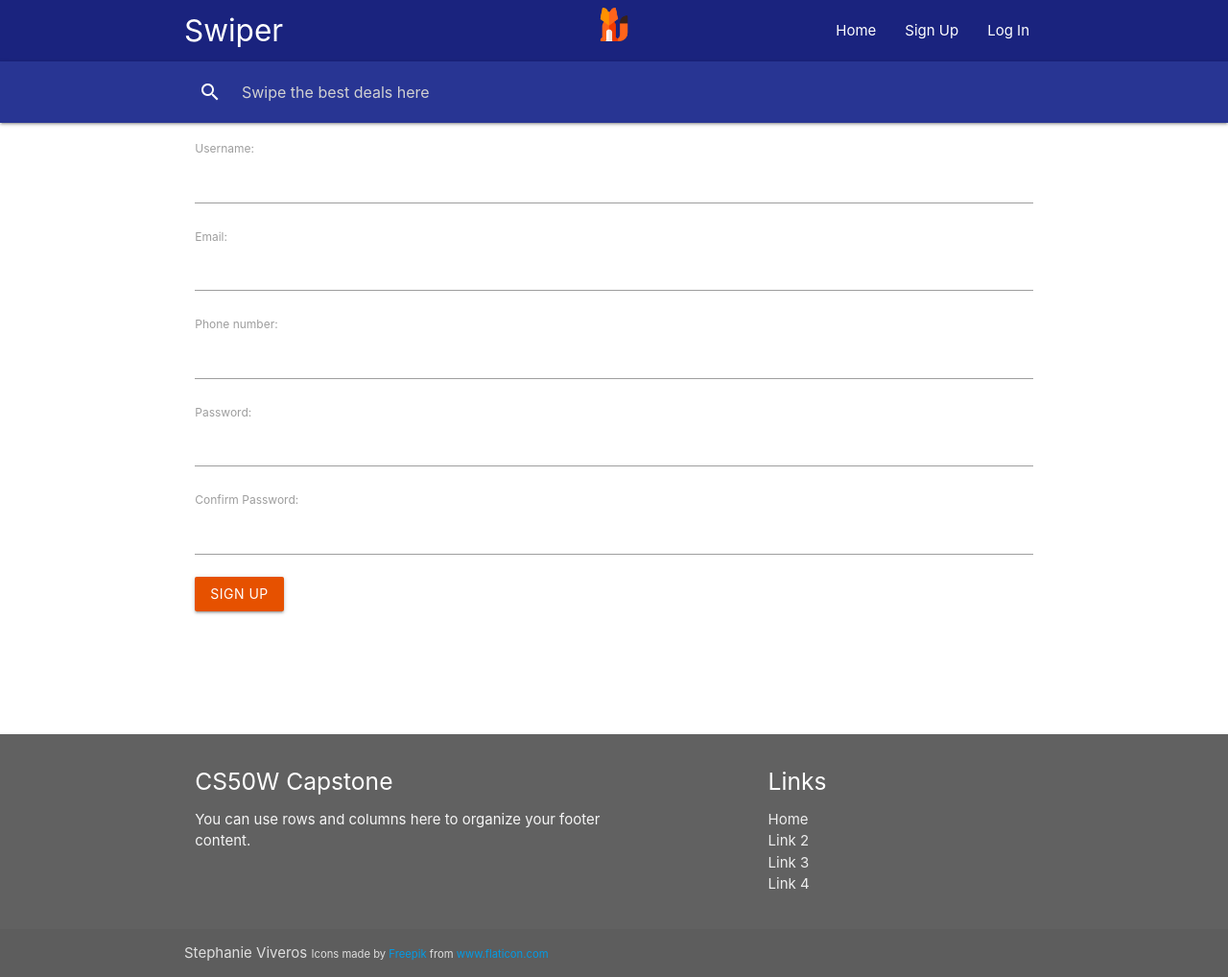
After one commit to MidKnight92/swiper, a Django app: page /accounts/signup in a window 1280 px wide. The commit adds this page. Shown: the whole page at 96% size. Run offline with Django 3.2, Linux system fonts and the light colour scheme; parts of the project's set-up code (start-up, migrations or seed data) failed here and were passed over.

Commit message:
Add sign up, log in, and log out funcunality and clean up files

```diff
--- a/capstone/urls.py
+++ b/capstone/urls.py
@@ -19,4 +19,6 @@ from django.urls import path, include
 urlpatterns = [
     path('admin/', admin.site.urls),
     path('', include('my_app.urls')),
+    path('accounts/', include('django.contrib.auth.urls')),
+
 ]
--- a/my_app/admin.py
+++ b/my_app/admin.py
@@ -1,5 +1,5 @@
 from django.contrib import admin
-from .models import Search
+# from .models import Search
 # Register your models here.
 
-admin.site.register(Search)
+# admin.site.register(Search)
--- /dev/null
+++ b/my_app/forms.py
@@ -0,0 +1,50 @@
+from django import forms
+from django.contrib.auth import get_user_model
+
+User = get_user_model()
+
+class LoginForm(forms.Form):
+    username = forms.CharField(max_length=20)
+    password = forms.CharField(
+        widget=forms.PasswordInput(
+            attrs={"id": "user-password"}
+        )
+    )
+
+    def clean_username(self):
+        username = self.cleaned_data.get("username")
+        qs = User.objects.filter(username__iexact=username)
+        if not qs.exists():
+            raise forms.ValidationError('Invalid')
+        return username
+
+class SignupForm(forms.Form):
+    username = forms.CharField(max_length=20, required=True)
+    email = forms.EmailField(required=True)
+    phone_number = forms.CharField(max_length=17, required=True)
+    password1 = forms.CharField(
+        label='Password',
+        widget=forms.PasswordInput(
+            attrs={"id": "user-password"}
+        )
+    )
+    password2 = forms.CharField(
+        label='Confirm Password',
+        widget=forms.PasswordInput(
+            attrs={"id": "user-confirm-password"}
+        )
+    )
+    def clean_email(self):
+        email = self.cleaned_data.get("email")
+        qs = User.objects.filter(email__iexact=email)
+        if qs.exists():
+            raise forms.ValidationError("This email is already in use.")
+        return email
+
+
+    def clean_username(self):
+        username = self.cleaned_data.get("username")
+        qs = User.objects.filter(username__iexact=username)
+        if qs.exists():
+            raise forms.ValidationError('Invalid Username')
+        return username
--- a/my_app/static/my_app/js/index.js
+++ b/my_app/static/my_app/js/index.js
@@ -10,7 +10,7 @@ document.addEventListener('DOMContentLoaded', () => {
     })
 })
 
-const addOrRemoveItem = (icon) => {
+const addOrRemoveItem = async (icon) => {
     url = window.location.href;
 
     // Get item and price values
@@ -25,16 +25,15 @@ const addOrRemoveItem = (icon) => {
 
 
         try {
-            fetch(url, {
-                method: 'Post',
+           const data = await fetch(url, {
+                method: 'POST',
                 body: JSON.stringify({
                     "item": item,
                     "price": price,
                     "action": 'add'
                 })
-            }).then( response => {
-                console.log(response);
             })
+            console.log(data.json());
         } catch (error) {
             console.log(error);
         }
@@ -48,18 +47,26 @@ const addOrRemoveItem = (icon) => {
         icon.innerHTML = 'add';
 
         try {
-            fetch(url, {
-                method: 'Put',
+            const data = await fetch(url, {
+                method: 'PUT',
                 body: JSON.stringify({
                     "item": item,
                     "price": price,
                     "action": 'remove'
                 })
-            }).then( response => {
-                console.log(response);
             })
+            console.log(data.json());
         } catch (error) {
             console.log(error);
         }
     }
 }
+
+async function sendRequest(url, method="GET", payload=null){
+    const options = { method };
+    if (payload){
+        options.headers = {"Content-Type": "application/json"};
+        options.body = JSON.stringify(payload);
+        const data = fetch(url, options)
+    }
+}
--- a/my_app/templates/my_app/footer.html
+++ b/my_app/templates/my_app/footer.html
@@ -10,7 +10,7 @@
         <div class="col l4 offset-l2 s12">
           <h5 class="white-text">Links</h5>
           <ul>
-            <li><a class="grey-text text-lighten-3" href="{% url 'index' %}">Home</a></li>
+            <li><a class="grey-text text-lighten-3" href="{% url 'index_view' %}">Home</a></li>
             <li><a class="grey-text text-lighten-3" href="#!">Link 2</a></li>
             <li><a class="grey-text text-lighten-3" href="#!">Link 3</a></li>
             <li><a class="grey-text text-lighten-3" href="#!">Link 4</a></li>
--- a/my_app/templates/my_app/header.html
+++ b/my_app/templates/my_app/header.html
@@ -11,7 +11,13 @@
       /></a>
       <a href="#" class="brand-logo">Swiper</a>
       <ul id="nav-mobile" class="right hide-on-med-and-down">
-        <li><a href="/">Home</a></li>
+        <li><a href="{% url 'index_view' %}">Home</a></li>
+        {% if user.is_authenticated %}
+          <li><a href="{% url 'logout_view' %}">Log Out</a></li>
+        {% else %}
+          <li><a href="{% url 'signup_view' %}">Sign Up</a></li>
+          <li><a href="{% url 'login_view' %}">Log In</a></li>
+        {% endif %}
       </ul>
     </div>
   </div>
@@ -19,7 +25,7 @@
 
 <nav class="indigo darken-3">
   <div class="container nav-wrapper">
-    <form action="{% url 'search' %}" method="GET">
+    <form action="{% url 'search_view' %}" method="GET">
       <div class="input-field">
         <input
           id="search"
--- /dev/null
+++ b/my_app/templates/my_app/registration/signup.html
@@ -0,0 +1,27 @@
+{% extends "my_app/layout.html" %}
+
+{% block title %}Sign Up{% endblock %}
+
+{% block body %}
+{% load static %}
+{% if message %}>
+<div class="container">
+    <div class="centered">
+        {{ message }}
+        <a href="{% url 'signup' %}">Create an account</a>
+    </div>
+</div>
+{% else %}
+<div class="container">
+    <div class="centered">
+        <div class="row">
+            <form class="col s12" method="POST" action="">
+              {% csrf_token %}
+              {{ form.as_p }}
+              <button class="btn waves-effect waves-light orange darken-4" type="submit" name="action" value="signup">Sign Up</button>
+            </form>
+          </div>
+    </div>
+</div>
+{% endif %}
+{% endblock %}
--- a/my_app/urls.py
+++ b/my_app/urls.py
@@ -2,7 +2,9 @@ from django.urls import path
 from . import views
 
 urlpatterns = [
-    path('', views.index, name='index'),
-    path('search', views.search, name='search'),
-    path('register', views.register, name='register')
+    path('', views.index_view, name='index_view'),
+    path('search', views.search_view, name='search_view'),
+    path('accounts/signup', views.signup_view, name='signup_view'),
+    path('accounts/login', views.login_view, name='login_view'),
+    path('accounts/logout', views.logout_view, name='logout_view'),
 ]
--- a/my_app/views.py
+++ b/my_app/views.py
@@ -1,22 +1,24 @@
-from django.contrib.auth import authenticate, login, logout
+from django.contrib.auth import authenticate, login, logout, get_user_model
 from django.contrib.auth.decorators import login_required
-from django.shortcuts import render
+from django.shortcuts import redirect, render
 from requests.compat import quote_plus
 from bs4 import BeautifulSoup
 from django.urls import reverse
 from django.db import IntegrityError
 from django.http import HttpResponseRedirect, HttpResponse
-from .models import User, Search
 from django.views.decorators.csrf import csrf_exempt
 import time
 import requests
 import json
 import itertools
-from sqlalchemy.sql import expression
+from sqlalchemy.sql import expression # to be removed
 from my_app.price import get_current_price, assess_price
 from my_app.contact import send_email
 from selenium import webdriver
 from selenium.webdriver.chrome.options import Options
+from .forms import LoginForm, SignupForm
+
+User = get_user_model()
 
 # Change to an empty list
 # have users sign up to find prices at there favorite stores
@@ -31,41 +33,58 @@ def track(url):
     # time.sleep(2)
 
 # Views
-def index(request):
+def index_view(request):
     return render(request, 'my_app/index.html')
 
-def register(request):
+def signup_view(request):
+    message = ''
     # User made a post request via creating an account
     if request.method == "POST":
-        username = request.POST["username"]
-        email = request.POST["email"]
+        form = SignupForm(request.POST)
+        if form.is_valid():
+            username = form.cleaned_data.get('username')
+            password = form.cleaned_data.get('password1')
+            password2 = form.cleaned_data.get('password2')
+            email = form.cleaned_data.get('email')
+            phone_number = form.cleaned_data.get('phone_number')
+            extra_fields = {"phone_number" : phone_number}
+            user = User.objects.create_user(username=username, email=email,  password=password)
+            print('sign up successful')
+            login(request, user)
+            # return redirect('index_view')
+        else:
+            message = 'Invalid Sign Up'
+    form = SignupForm()
+    context = {'form': form, 'message': message}
+    # User made a GET request or invalid POST render signup form
+    return render(request, "my_app/registration/signup.html", context)
 
-        # Ensure password matches confirmation
-        password = request.POST["password"]
-        confirmation = request.POST["confirmation"]
-        if password != confirmation:
-            return render(request, "my_app/register.html", {
-                "message": "Passwords must match."
-            })
+def login_view(request):
+    message = ''
+    if request.method == "POST":
+        form = LoginForm(request.POST)
+        if form.is_valid():
+            username = form.cleaned_data.get('username')
+            password = form.cleaned_data.get('password')
+            user = authenticate(request, username=username, password=password)
+            login(request, user)
+            print('log in successful')
+            return redirect("/")
+        else:
+            print('log in failed')
+            message = "Log In Failed"
+    form = LoginForm()
+    context = {'form': form, 'message': message}
+    return render(request, "my_app/registration/login.html", context)
 
-        # Attempt to create new user
-        try:
-            user = User.objects.create_user(username, email, password)
-            user.save()
-        # Error - user exist
-        except IntegrityError:
-            return render(request, "my_app/register.html", {
-                "message": "Username already taken."
-            })
-        login(request, user)
-        return HttpResponseRedirect(reverse("index"))
 
-    # User made a GET request
-    else:
-        return render(request, "my_app/register.html")
+def logout_view(request):
+    logout(request)
+    return redirect('/accounts/login')
 
+# TODO add login required declaration
 @csrf_exempt
-def search(request):
+def search_view(request):
     # User made a GET request scraping results for particular item via Walmart.com
     if request.method == "GET":
 
@@ -74,7 +93,6 @@ def search(request):
             'User-Agent': request.headers['User-Agent'],
             'referer': request.headers['referer']
         }
-
 
         # Get user input
         item_searched = request.GET["item"]
@@ -119,7 +137,7 @@ def search(request):
             "item_searched": item_searched,
             "items": list_of_item_tuples
         })
-
+    # TODO
     # User made a post request by adding an item to their watch list
     elif request.method == 'POST':
         try:
@@ -132,7 +150,7 @@ def search(request):
             print('error')
             # return HttpResponse(status=418)
             return HttpResponse("ERROR") #to be removed
-
+    # TODO
     # User made a put request by removig an item from their watch list
     else:
         try:
```
Also changed, not shown: capstone/settings.py (+12 -1 lines), my_app/models.py (+1 -36 lines), my_app/templates/my_app/register.html (deleted, +0 -49 lines), my_app/templates/my_app/registration/login.html (added, +27 -0 lines), my_app/templates/my_app/search.html (+17 -6 lines), db.sqlite3 (deleted), my_app/migrations/0001_initial.py (deleted), my_app/migrations/0002_item_list.py (deleted), my_app/migrations/__init__.py (deleted), my_app/templates/my_app/saved.html (added), 1 other file.
